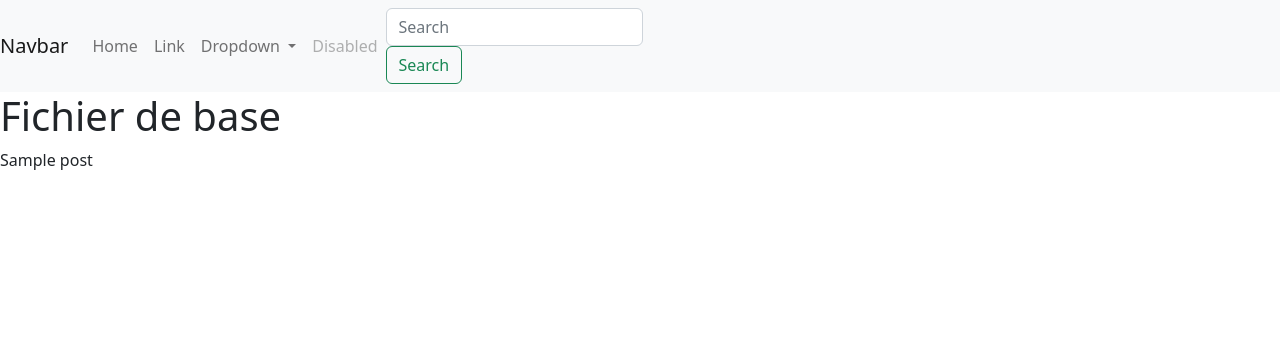
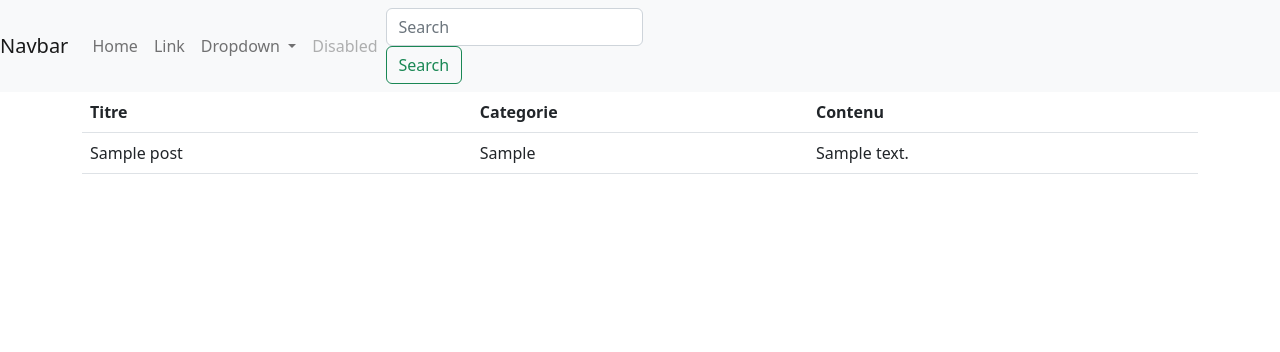
Before and after one commit to Soph1994/001-Sophie-Learning-Django, a Django app: page /blogs/ in a window 1280 px wide. Shown: the top 352 px of the page. Run offline with Django 4.2, Linux system fonts and the light colour scheme; tables that the repository leaves empty hold one stand-in row (values such as "Sample post").

Commit message:
add html table list view

```diff
--- a/blogs/templates/blogs/blog_list.html
+++ b/blogs/templates/blogs/blog_list.html
@@ -3,10 +3,26 @@
 
   <!-- Repeat block name in base.html -->
 {% block content %}
-
+<div class="container">
   <!-- Loop through Blog -->
-  {% for blog in object_list %}
-    <p>{{ blog.title }}</p>
-  {% endfor %}
+  <table class="table">
+    <thead>
+      <tr>
+        <th scope="col">Titre</th>
+        <th scope="col">Categorie</th>
+        <th scope="col">Contenu</th>
+      </tr>
+    </thead>
+    <tbody>
+      {% for blog in object_list %}
+      <tr>
+        <td>{{ blog.title }}</td>
+        <td>{{ blog.category }}</td>
+        <td>{{ blog.content }}</td>
+      </tr>
+      {% endfor %}
+    </tbody>
+  </table>
+</div>
 
 {%endblock %}
--- a/templates/base.html
+++ b/templates/base.html
@@ -26,7 +26,7 @@
 
 <body class="d-flex flex-column min-vh-100">
   {% include 'navbar.html' %}
-  <h1>Fichier de base</h1>
+
   {% block content %}
 
   {% endblock %}
```
Also changed, not shown: README.md.
